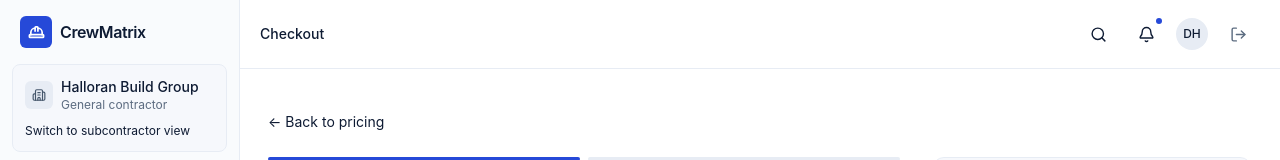
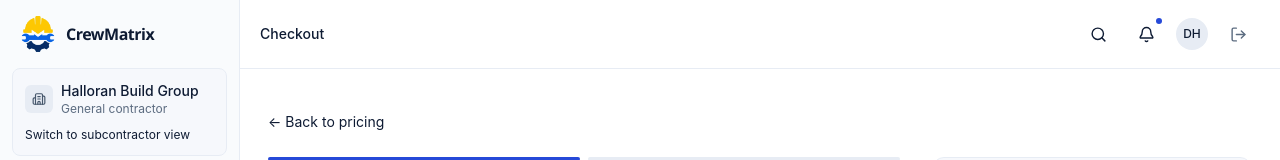
Before and after one commit to vvtechsol1/crewmatrix, a Next.js app: page /checkout in a window 1280 px wide. Shown: the top 160 px of the page. Built offline with nearby package versions, Linux system fonts and the light colour scheme.

Commit message:
Unify CrewMatrix logo across all layouts

```diff
--- a/app/(auth)/layout.tsx
+++ b/app/(auth)/layout.tsx
@@ -1,6 +1,6 @@
-import Image from "next/image";
 import Link from "next/link";
 import { ShieldCheck, Timer, Users } from "lucide-react";
+import { BrandLogo } from "@/components/brand-logo";
 
 const points = [
   { Icon: Users, text: "Contractors and crews across 12 trades" },
@@ -18,14 +18,7 @@ export default function AuthLayout({ children }: { children: React.ReactNode })
       <div className="flex flex-col">
         <div className="flex items-center justify-between border-b border-ink-800 px-6 py-4">
           <Link href="/" className="flex items-center gap-2 font-semibold tracking-tight">
-            <Image
-              src="/brand/crewmatrix-monogram.png"
-              alt=""
-              width={36}
-              height={36}
-              className="size-9 shrink-0 object-contain"
-            />
-            <span className="font-display font-bold tracking-[-.035em]">CrewMatrix</span>
+            <BrandLogo imageClassName="size-9" />
           </Link>
           <Link href="/" className="text-sm text-ink-400 hover:text-ink-100">
             Back to site
--- a/app/(setup)/layout.tsx
+++ b/app/(setup)/layout.tsx
@@ -1,5 +1,5 @@
-import Image from "next/image";
 import Link from "next/link";
+import { BrandLogo } from "@/components/brand-logo";
 
 export default function SetupLayout({ children }: { children: React.ReactNode }) {
   return (
@@ -7,14 +7,7 @@ export default function SetupLayout({ children }: { children: React.ReactNode })
       <header className="border-b border-ink-800">
         <div className="mx-auto flex max-w-2xl items-center justify-between px-5 py-4">
           <Link href="/" className="flex items-center gap-2 font-semibold tracking-tight">
-            <Image
-              src="/brand/crewmatrix-monogram.png"
-              alt=""
-              width={36}
-              height={36}
-              className="size-9 shrink-0 object-contain"
-            />
-            <span className="font-display font-bold tracking-[-.035em]">CrewMatrix</span>
+            <BrandLogo imageClassName="size-9" />
           </Link>
           <Link href="/login" className="text-sm text-ink-400 hover:text-ink-100">
             Save and finish later
--- a/components/app-sidebar.tsx
+++ b/components/app-sidebar.tsx
@@ -3,6 +3,7 @@
 import Link from "next/link";
 import { usePathname } from "next/navigation";
 import clsx from "clsx";
+import { BrandLogo } from "@/components/brand-logo";
 import {
   Banknote,
   Building2,
@@ -42,10 +43,7 @@ export function AppSidebar() {
     <aside className="hidden w-60 shrink-0 border-r border-ink-800 bg-ink-900/60 lg:block">
       <div className="sticky top-0 flex h-screen flex-col">
         <Link href="/" className="flex items-center gap-2 px-5 py-4 font-semibold tracking-tight">
-          <span className="grid size-8 place-items-center rounded-md bg-hi-500 text-ink-950">
-            <HardHat size={17} strokeWidth={2.4} />
-          </span>
-          CrewMatrix
+          <BrandLogo imageClassName="size-9" />
         </Link>
 
         {/* which workspace am I in */}
--- a/components/app-topbar.tsx
+++ b/components/app-topbar.tsx
@@ -4,6 +4,7 @@ import { useEffect, useRef, useState } from "react";
 import Link from "next/link";
 import { usePathname } from "next/navigation";
 import clsx from "clsx";
+import { BrandLogo } from "@/components/brand-logo";
 import {
   Banknote,
   Bell,
@@ -95,9 +96,7 @@ export function AppTopbar() {
       <header className="sticky top-0 z-40 border-b border-ink-800 bg-ink-950/85 backdrop-blur">
         <div className="flex items-center gap-3 px-5 py-3">
           <Link href="/" className="flex items-center gap-2 font-semibold lg:hidden">
-            <span className="grid size-7 place-items-center rounded-md bg-hi-500 text-ink-950">
-              <HardHat size={15} strokeWidth={2.4} />
-            </span>
+            <BrandLogo imageClassName="size-8" showText={false} />
           </Link>
 
           <button
@@ -173,10 +172,7 @@ export function AppTopbar() {
           >
             <div className="flex items-center justify-between border-b border-ink-800 px-5 py-4">
               <Link href="/" className="flex items-center gap-2 font-semibold tracking-tight">
-                <span className="grid size-8 place-items-center rounded-md bg-hi-500 text-ink-950">
-                  <HardHat size={17} strokeWidth={2.4} />
-                </span>
-                CrewMatrix
+                <BrandLogo imageClassName="size-9" />
               </Link>
               <button onClick={() => { setOpen(false); menuButtonRef.current?.focus(); }} aria-label="Close menu" className="grid size-11 place-items-center rounded-md hover:bg-ink-800">
                 <X size={19} className="text-ink-400" />
--- /dev/null
+++ b/components/brand-logo.tsx
@@ -0,0 +1,34 @@
+import Image from "next/image";
+import clsx from "clsx";
+
+export function BrandLogo({
+  className,
+  imageClassName = "size-10",
+  textClassName,
+  showText = true,
+  priority = false,
+}: {
+  className?: string;
+  imageClassName?: string;
+  textClassName?: string;
+  showText?: boolean;
+  priority?: boolean;
+}) {
+  return (
+    <span className={clsx("inline-flex items-center gap-2.5", className)}>
+      <Image
+        src="/brand/crewmatrix-monogram.png"
+        alt=""
+        width={48}
+        height={48}
+        priority={priority}
+        className={clsx("shrink-0 object-contain", imageClassName)}
+      />
+      {showText && (
+        <span className={clsx("font-display font-bold tracking-[-.035em]", textClassName)}>
+          CrewMatrix
+        </span>
+      )}
+    </span>
+  );
+}
--- a/components/landing/product-frame.tsx
+++ b/components/landing/product-frame.tsx
@@ -1,4 +1,5 @@
 import { BadgeCheck, Bell, Search } from "lucide-react";
+import { BrandLogo } from "@/components/brand-logo";
 
 /**
  * A browser-framed preview of the contractor workspace — the "what you get
@@ -25,8 +26,7 @@ export function ProductFrame() {
         {/* mini sidebar */}
         <div className="border-r border-ink-800 bg-ink-900/60 p-3 max-sm:hidden">
           <div className="flex items-center gap-1.5">
-            <span className="grid size-5 place-items-center rounded bg-hi-500 text-[0.55rem] font-bold text-white">C</span>
-            <span className="font-display text-[0.7rem] font-bold">CrewMatrix</span>
+            <BrandLogo imageClassName="size-5" textClassName="text-[0.7rem]" />
           </div>
           <div className="mt-3 space-y-1">
             {["Overview", "Post a project", "Find subs", "Messages", "Settings"].map((l, i) => (
--- a/components/site-footer.tsx
+++ b/components/site-footer.tsx
@@ -1,6 +1,6 @@
-import Image from "next/image";
 import Link from "next/link";
 import { ArrowUpRight, Check, ShieldCheck } from "lucide-react";
+import { BrandLogo } from "@/components/brand-logo";
 
 const marketplaceLinks = [
   { href: "/find-work", label: "Find work" },
@@ -48,14 +48,7 @@ export function SiteFooter() {
       <div className="site-footer-layout relative mx-auto max-w-6xl gap-12 px-5 py-14 sm:py-16">
         <div>
           <Link href="/" className="inline-flex items-center gap-3" aria-label="CrewMatrix home">
-            <Image
-              src="/brand/crewmatrix-monogram.png"
-              alt=""
-              width={48}
-              height={48}
-              className="size-12 object-contain"
-            />
-            <span className="font-display text-xl font-bold tracking-[-.03em]">CrewMatrix</span>
+            <BrandLogo imageClassName="size-12" textClassName="text-xl" />
           </Link>
 
           <p className="mt-5 max-w-md text-[15px] leading-7 text-white/65">
--- a/components/site-nav.tsx
+++ b/components/site-nav.tsx
@@ -1,11 +1,11 @@
 "use client";
 
 import { useEffect, useState } from "react";
-import Image from "next/image";
 import Link from "next/link";
 import { usePathname } from "next/navigation";
 import clsx from "clsx";
 import { MobileNav } from "@/components/mobile-nav";
+import { BrandLogo } from "@/components/brand-logo";
 
 const links = [
   { href: "/#how-it-works", label: "How it works" },
@@ -46,17 +46,11 @@ export function SiteNav() {
       >
         <div className="mx-auto flex max-w-6xl items-center gap-6 px-5 py-3.5">
           <Link href="/" className="flex items-center gap-2.5 font-semibold tracking-tight">
-            <Image
-              src="/brand/crewmatrix-monogram.png"
-              alt=""
-              width={40}
-              height={40}
+            <BrandLogo
               priority
-              className="size-10 shrink-0 object-contain"
+              imageClassName="size-10"
+              textClassName={clsx("text-lg transition-colors", overHero ? "text-white" : "text-ink-100")}
             />
-            <span className={clsx("font-display text-lg font-bold tracking-[-.035em] transition-colors", overHero ? "text-white" : "text-ink-100")}>
-              CrewMatrix
-            </span>
           </Link>
 
           <nav className="ml-2 hidden gap-1 text-sm lg:flex">
```
